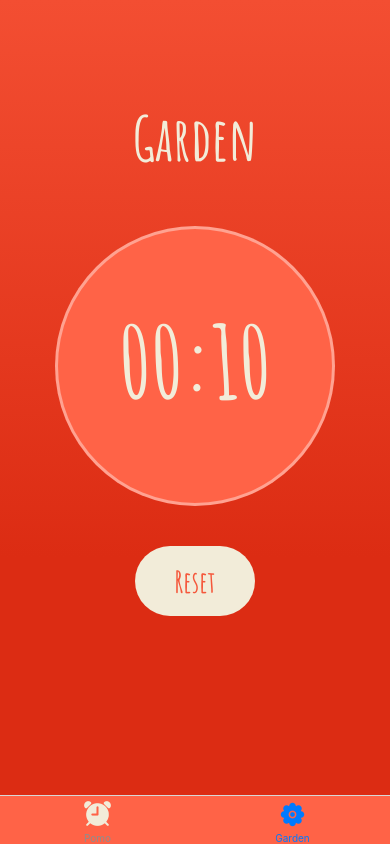
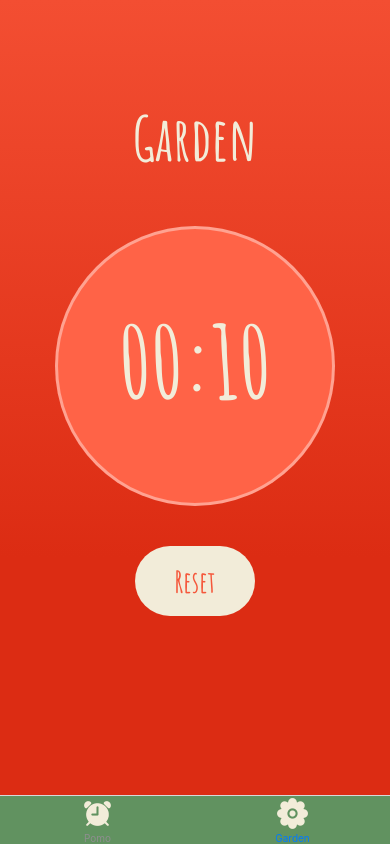
Before and after one commit to mthalima/pomodoro, a React Native app: screen /Garden in a window 390 px wide. Built offline with nearby package versions, Linux system fonts and the light colour scheme.

Commit message:
asdkapkdpak

```diff
--- a/App.js
+++ b/App.js
@@ -14,7 +14,7 @@ function Nave() {
   return (
     <Tab.Navigator
       screenOptions={{
-        tabBarStyle: { backgroundColor: "tomato" },
+        tabBarStyle: { backgroundColor: Colors.leaf },
       }}
     >
       <Tab.Screen
@@ -32,8 +32,8 @@ function Nave() {
         component={GardenScreen}
         options={{
           headerShown: false,
-          tabBarIcon: ({ color, size }) => (
-            <Ionicons name="flower" color={color} size={size} />
+          tabBarIcon: ({}) => (
+            <Ionicons name="flower" color={Colors.seed} size={33} />
           ),
         }}
       />
--- a/screens/gardenScreen.jsx
+++ b/screens/gardenScreen.jsx
@@ -19,14 +19,12 @@ function GardenScreen() {
 
   return (
     <View style={styles.container}>
-      <View style={styles.folha}></View>
       <LinearGradient
         colors={["rgba(243, 78, 50, 1)", "rgba(220, 44, 19, 1)"]}
         style={styles.background}
       />
       <Text
         style={{
-          marginTop: 60,
           fontFamily: "AmaticSC-Bold",
           fontSize: 60,
           textAlign: "center",
```
